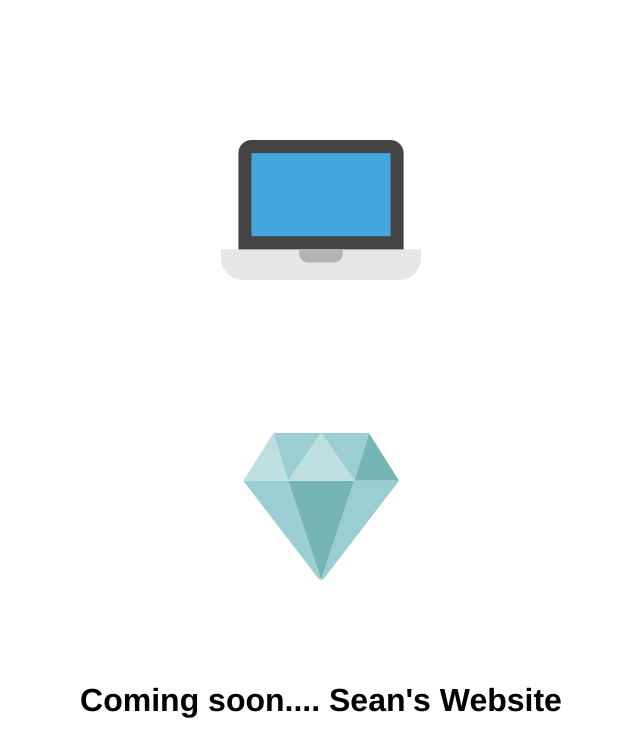
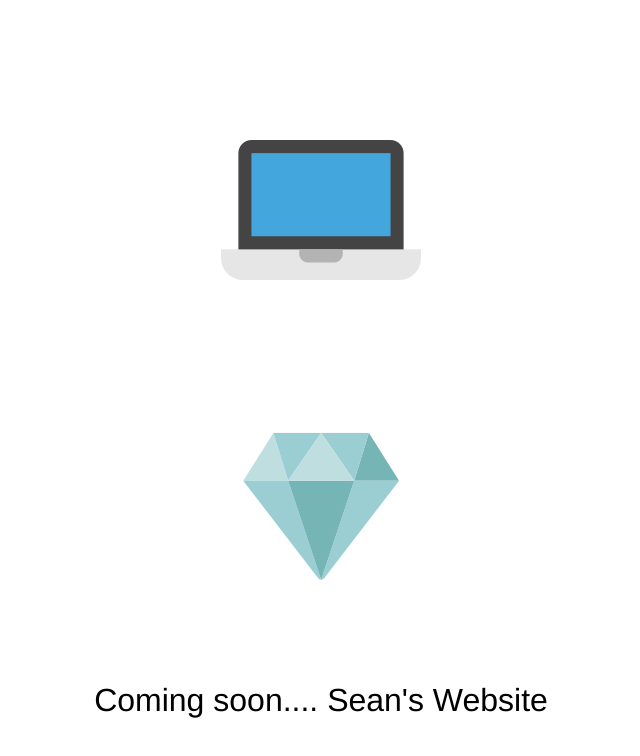
Before and after one commit to sean-ie/git-101, a plain HTML site: page index.html in a window 1280 px wide. Shown: the whole page, without its empty margins (319-959 px from the left). Drawn offline with Linux system fonts and the light colour scheme.

Commit message:
changed font weight

```diff
--- a/style.css
+++ b/style.css
@@ -1,6 +1,10 @@
 body {
 	margin: 0;
 	font-family: Helvetica;
+}
+
+h1 {
+	font-weight: 150;
 }
 
 #logo {
```
